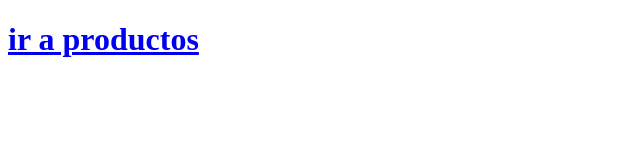
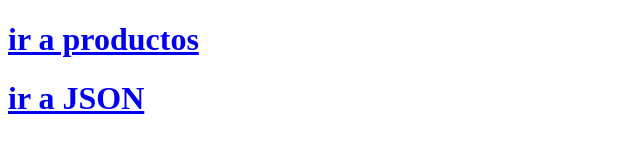
Before and after one commit to camilopezzoni/proyecto-tpif-tutorial, a plain HTML site: page index.html in a window 1280 px wide. Shown: the whole page, without its empty margins (0-640 px from the left). Drawn offline with Linux system fonts and the light colour scheme.

Commit message:
Update index.html

```diff
--- a/index.html
+++ b/index.html
@@ -7,5 +7,6 @@
 </head>
 <body>
     <a href="productos.html"> <h1>ir a productos</h1></a>
+    <a href="grupo15.pythonanywhere.com/productos"> <h1>ir a JSON</h1></a>
 </body>
 </html>
```
